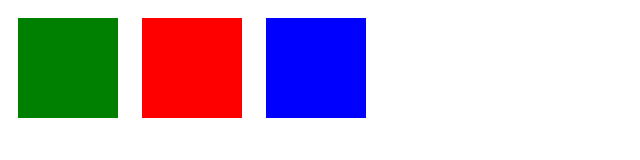
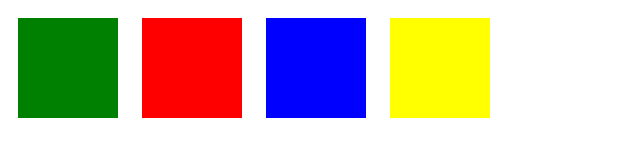
Before and after one commit to kevin-sarria/practicas_git, a plain HTML site: page index.html in a window 1280 px wide. Shown: the whole page, without its empty margins (0-640 px from the left). Drawn offline with Linux system fonts and the light colour scheme.

Commit message:
feat: New box yellow

```diff
--- a/index.html
+++ b/index.html
@@ -11,5 +11,6 @@
     <div class="caja caja-verde"></div>
     <div class="caja caja-roja"></div>
     <div class="caja caja-azul"></div>
+    <div class="caja caja-amarilla"></div>
 </body>
 </html>
```
